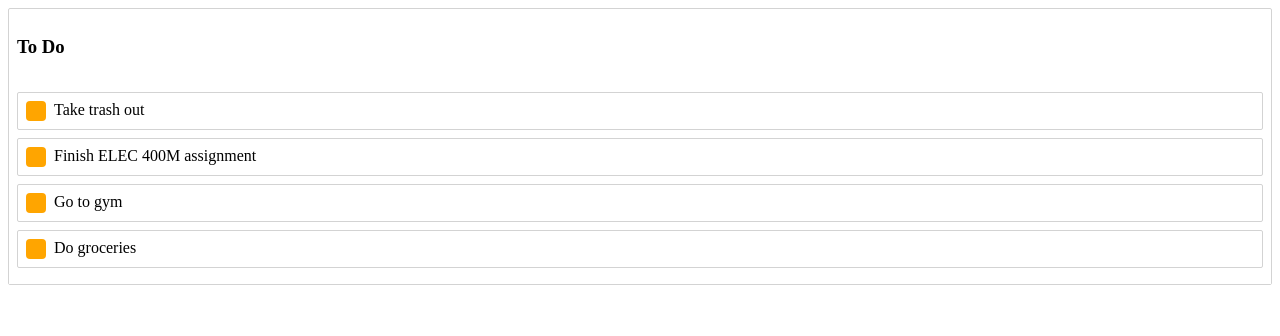
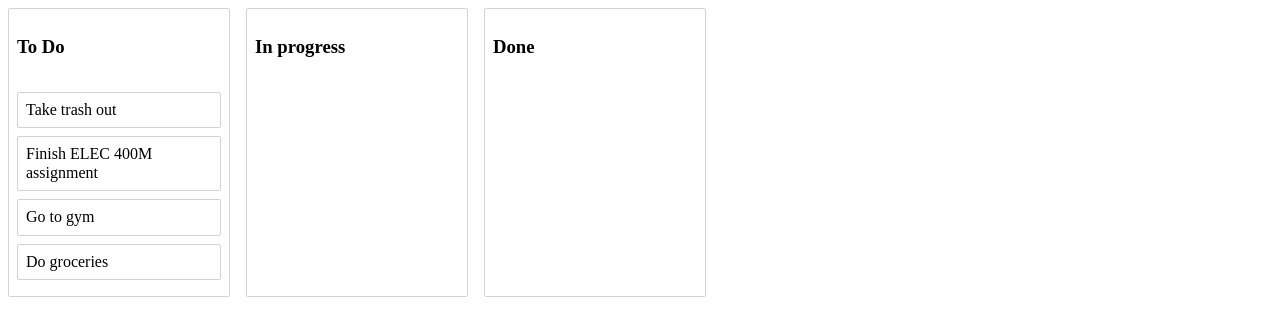
Before and after one commit to mathewbushuru/drag-and-drop-task-app, a React (Create React App) app: page / in a window 1280 px wide. Shown: the top 336 px of the page. Built offline with nearby package versions, Linux system fonts and the light colour scheme.

Commit message:
add progress and done columns

```diff
--- a/src/App.js
+++ b/src/App.js
@@ -2,12 +2,17 @@
 import initialData from "./data/initial-data";
 import Column from "./components/Column";
 import { DragDropContext } from "react-beautiful-dnd";
+import styled from "styled-components";
+
+const Container = styled.div`
+  display: flex;
+`;
 
 const App = () => {
   const [data, setData] = useState(initialData);
 
   const dragStartHandler = (start) => {
-    document.body.style.color = "orange";
+    document.body.style.color = "grey";
     document.body.style.backgroundColor = "#eee";
   };
   const dragUpdateHandler = (update) => {};
@@ -66,6 +71,7 @@
   };
 
   return (
+    <Container>
       <DragDropContext
         onDragEnd={dragEndHandler}
         onDragStart={dragStartHandler}
@@ -79,6 +85,7 @@
           return <Column key={column.id} column={column} tasks={tasks} />;
         })}
       </DragDropContext>
+    </Container>
   );
 };
 
--- a/src/components/Column.jsx
+++ b/src/components/Column.jsx
@@ -7,6 +7,10 @@
   margin: 8px;
   border: 1px solid lightgrey;
   border-radius: 2px;
+  width: 220px;
+
+  display: flex;
+  flex-direction: column;
 `;
 const Title = styled.h3`
   padding: 8px;
@@ -15,6 +19,8 @@
   padding: 8px;
   transition: background-color 0.2s ease;
   background-color: ${(props) => (props.isDraggingOver ? "skyblue" : "white")};
+  flex-grow: 1;
+  min-height: 100px
 `;
 
 const Column = (props) => {
--- a/src/components/Task.jsx
+++ b/src/components/Task.jsx
@@ -24,11 +24,11 @@
       {(provided, snapshot) => (
         <Container
           {...provided.draggableProps}
-        //   {...provided.dragHandleProps}
+          {...provided.dragHandleProps}
           ref={provided.innerRef}
           isDragging={snapshot.isDragging}
         >
-          <Handle {...provided.dragHandleProps}/>
+          {/* <Handle {...provided.dragHandleProps}/> */}
           {props.task.content}
         </Container>
       )}
--- a/src/data/initial-data.js
+++ b/src/data/initial-data.js
@@ -11,9 +11,19 @@
       title: "To Do",
       taskIds: ["task-1", "task-2", "task-3", "task-4"],
     },
+    "column-2": {
+      id: "column-2",
+      title: "In progress",
+      taskIds: [],
+    },
+    "column-3": {
+        id: "column-3",
+        title: "Done",
+        taskIds: [],
+      },
   },
   //For reordering of columns
-  columnOrder: ["column-1"],
+  columnOrder: ["column-1","column-2","column-3"],
 };
 
 export default initialData;
```
Lines whose indentation alone changed are shown as unchanged.
